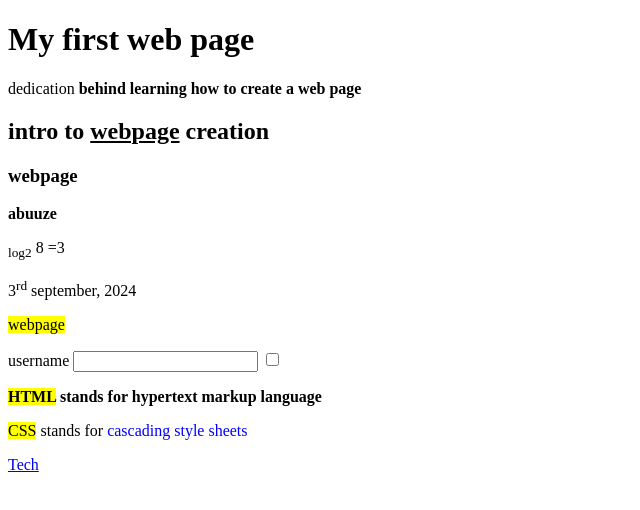
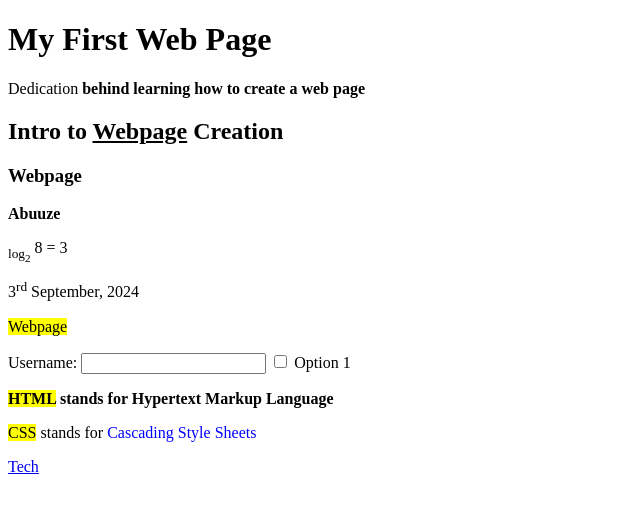
Before and after one commit to Abuuze17/second-html, a plain HTML site: page index.html in a window 1280 px wide. Shown: the whole page, without its empty margins (0-640 px from the left). Drawn offline with Linux system fonts and the light colour scheme.

Commit message:
initial commit

```diff
--- a/index.html
+++ b/index.html
@@ -1,22 +1,38 @@
 <!-- This is my second html line -->
 <!DOCTYPE html>
 <html>
-    <head>
-        <title>Web intro</title>
-    </head>
-    <body>
-        <h1>My first web page</h1>
-        <p> dedication <b>behind learning how to create a web page</p></b>
-        <h2>intro to <u>webpage</u> creation</h2>
-        <h3>webpage</h3>
-        <p><b> abuuze</b></p>
-        <p>  <sub>log2</sub> 8 =3 </p>
-        <p>3<sup>rd</sup> september, 2024</p>
-        <p> <mark> webpage</mark></p>
-        <label for="">username</label>  <input type="text">       <input type="checkbox" id="myCheckbox" name="myCheckbox" value="option1">
-        <p><b><span><mark>HTML</mark> stands for hypertext markup language</span></b></p>
-        <p><mark>CSS</mark> stands for <span style="color:blue">cascading style sheets</span></p>
-        <a href="https://abuuzetech.com/"> Tech </a>
+<head>
+    <title>Web Intro</title>
+</head>
+<body>
+    <h1>My First Web Page</h1>
 
-    </body>
+    <p>
+        Dedication <b>behind learning how to create a web page</b>
+    </p>
+
+    <h2>Intro to <u>Webpage</u> Creation</h2>
+
+    <h3>Webpage</h3>
+
+    <p><b>Abuuze</b></p>
+
+    <p><sub>log<sub>2</sub></sub> 8 = 3</p>
+
+    <p>3<sup>rd</sup> September, 2024</p>
+
+    <p><mark>Webpage</mark></p>
+
+    <label for="username">Username:</label>
+    <input type="text" id="username" name="username">
+
+    <input type="checkbox" id="myCheckbox" name="myCheckbox" value="option1">
+    <label for="myCheckbox">Option 1</label>
+
+    <p><b><span><mark>HTML</mark> stands for Hypertext Markup Language</span></b></p>
+
+    <p><mark>CSS</mark> stands for <span style="color:blue">Cascading Style Sheets</span></p>
+
+    <p><a href="https://abuuzetech.com/">Tech</a></p>
+</body>
 </html>
```
